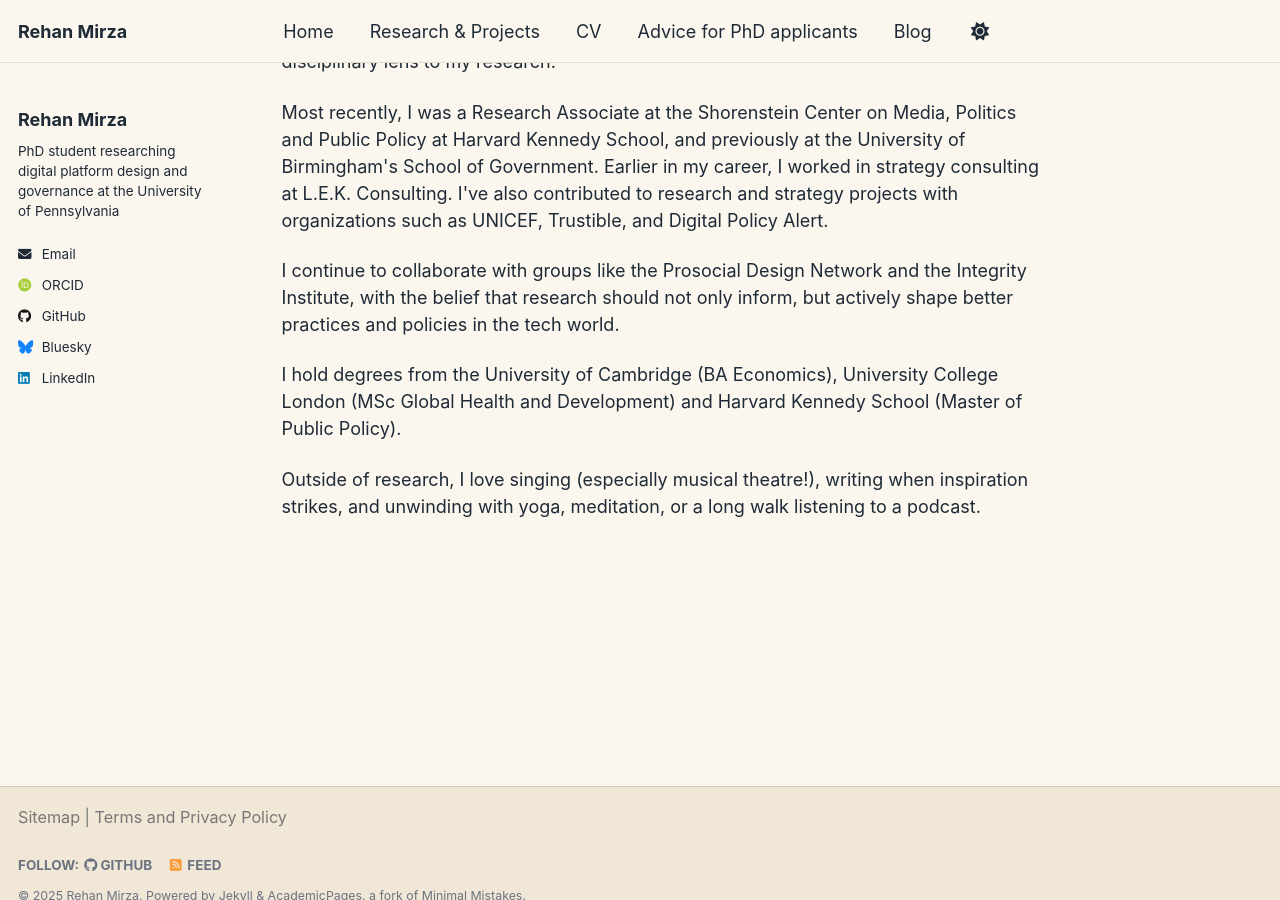
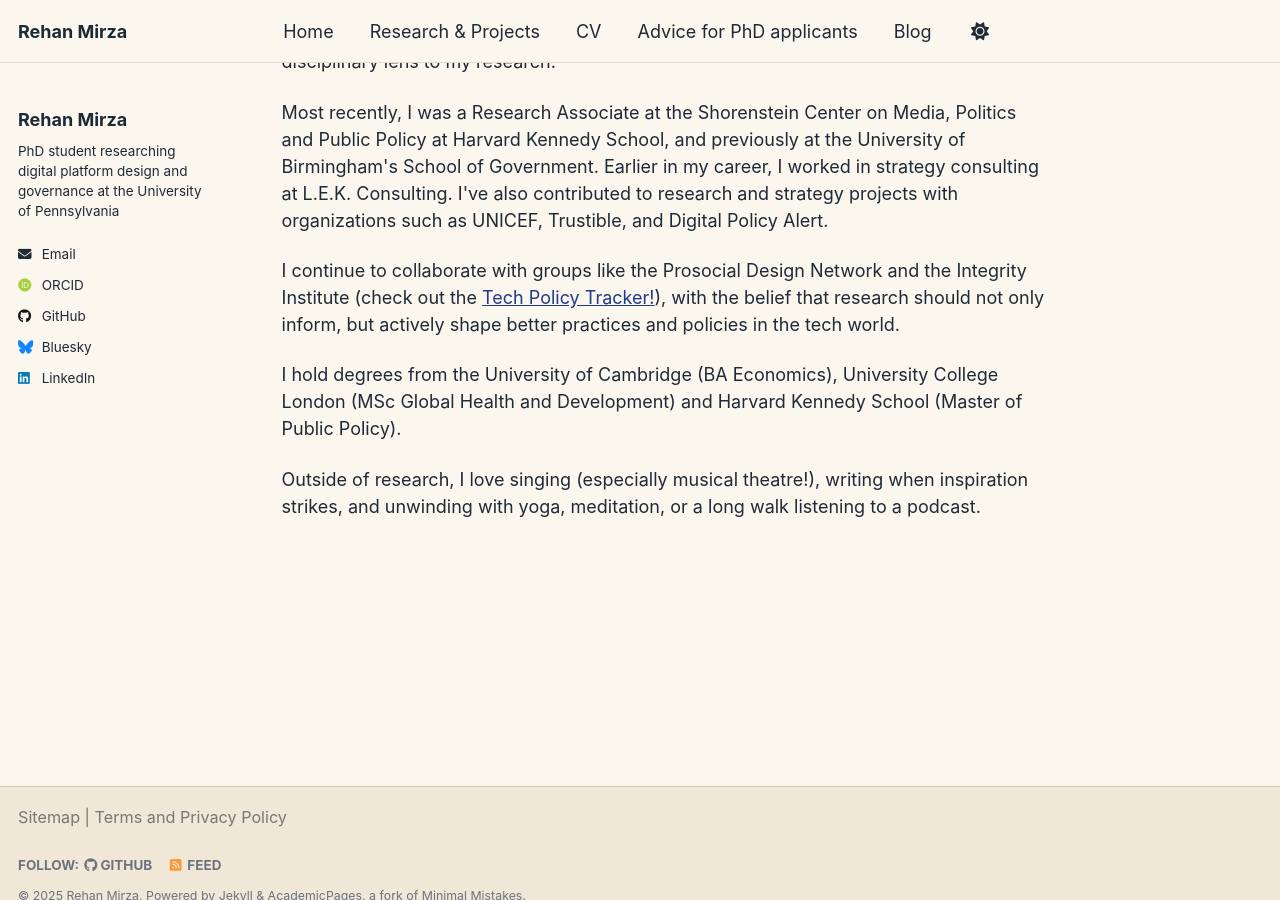
Before and after one commit to ramirza1/Rehan-Mirza, a Jekyll site: the page built from _pages/about.md, in a window 1280 px wide and 900 px high, scrolled down 697 px. Built offline with Jekyll 4.4.1, drawn with Linux system fonts in a browser that asks for light colours; some web fonts are replaced; a script that is not in the unit is left out.

Commit message:
updated about page to link to TPT

```diff
--- a/_pages/about.md
+++ b/_pages/about.md
@@ -49,7 +49,8 @@ redirect_from:
 
   <p>Most recently, I was a Research Associate at the Shorenstein Center on Media, Politics and Public Policy at Harvard Kennedy School, and previously at the University of Birmingham's School of Government. Earlier in my career, I worked in strategy consulting at L.E.K. Consulting. I've also contributed to research and strategy projects with organizations such as UNICEF, Trustible, and Digital Policy Alert.</p>
 
-  <p>I continue to collaborate with groups like the Prosocial Design Network and the Integrity Institute, with the belief that research should not only inform, but actively shape better practices and policies in the tech world.</p>
+  <p>I continue to collaborate with groups like the Prosocial Design Network and the Integrity Institute (check out the <a href="https://integrityinstitute.org/legislative-tracker" target="_blank" rel="noopener">
+       Tech Policy Tracker!</a>), with the belief that research should not only inform, but actively shape better practices and policies in the tech world.</p>
 
   <p>I hold degrees from the University of Cambridge (BA Economics), University College London (MSc Global Health and Development) and Harvard Kennedy School (Master of Public Policy).</p>
 
```
Also changed, not shown: Gemfile (line endings or trailing spaces).
